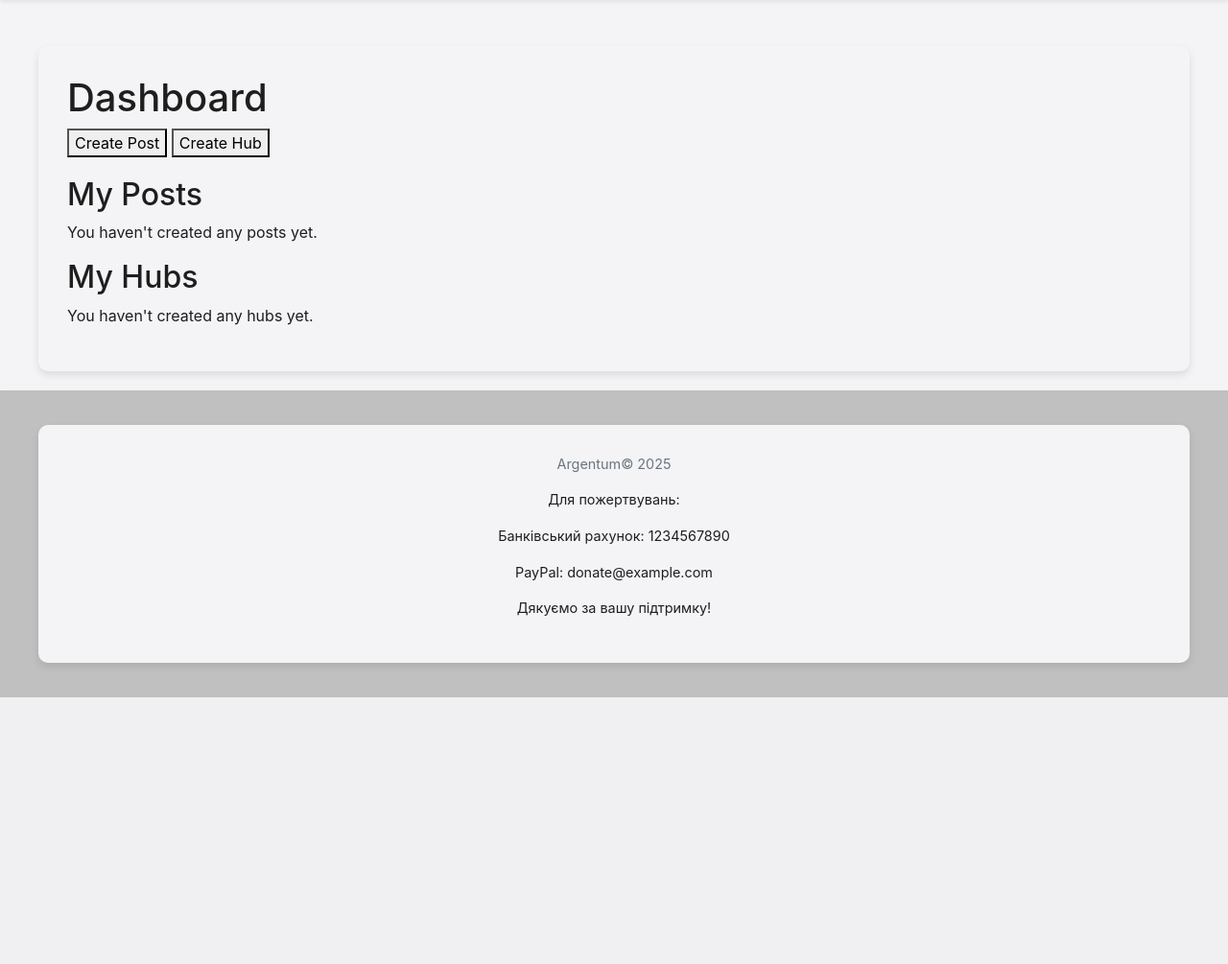
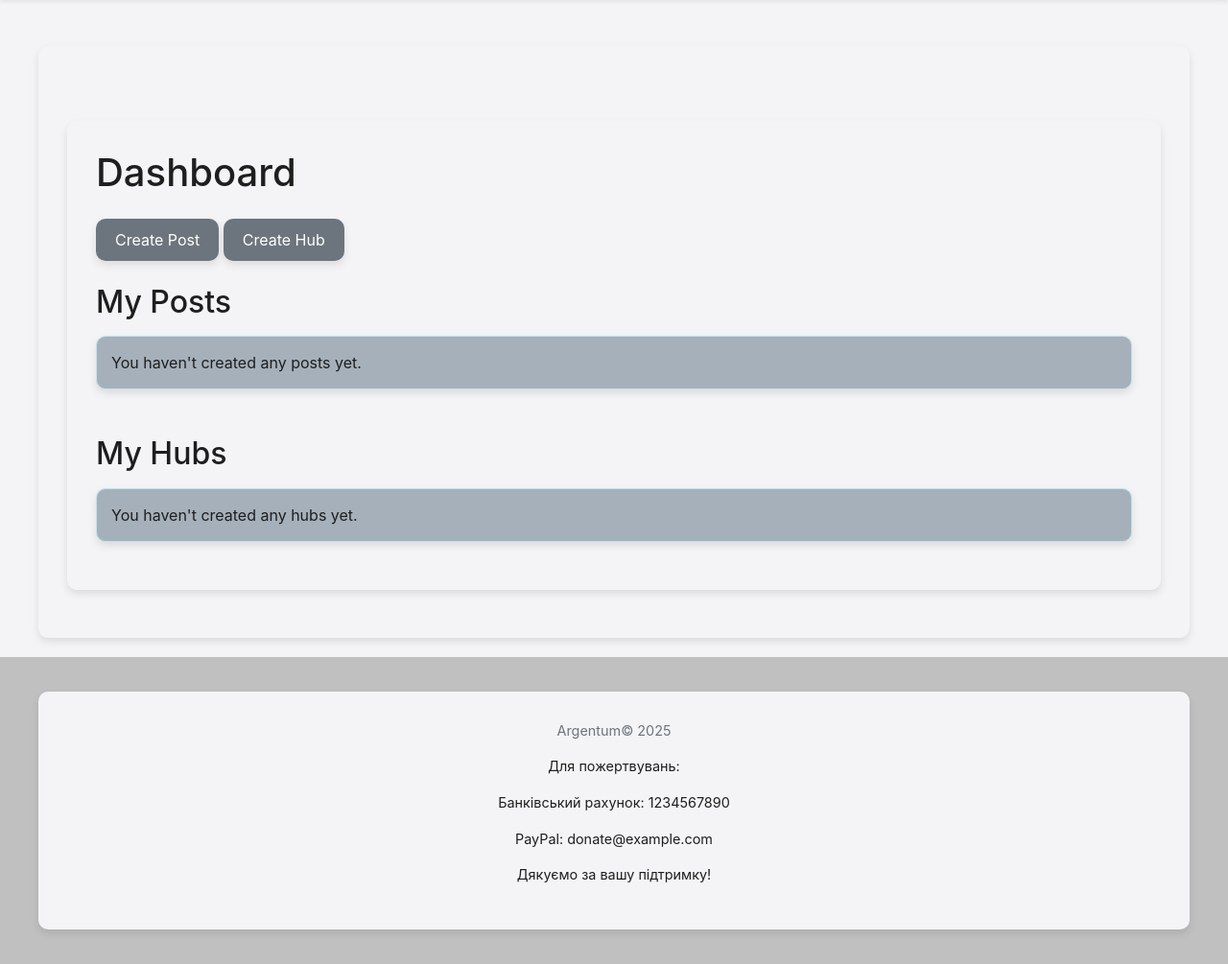
Before and after one commit to Sviat6239/Argentum, a Django app: page /dashboard/ in a window 1280 px wide. Shown: the part 76-1081 px from the top of the page at 96% size. Before the commit the page ends 803 px from the top, so only its background shows below. Run offline with Django 5.2, Linux system fonts and the light colour scheme; the visitor is signed in with stand-in values (Sample User, id 1); data that the repository does not hold is empty; some libraries are stand-ins or nearby versions.

Commit message:
refactor dashboard layout and improve styling for posts and hubs

```diff
--- a/templates/dashboard.html
+++ b/templates/dashboard.html
@@ -1,40 +1,68 @@
 {% extends 'base.html' %}
 
 {% block content %}
-  <h1>Dashboard</h1>
+<div class="container mt-5">
+  <h1 class="mb-4">Dashboard</h1>
 
-  <div style="margin-bottom: 20px;">
-    <a href="{% url 'create_post' %}"><button>Create Post</button></a>
-    <a href="{% url 'create_hub' %}"><button>Create Hub</button></a>
+  <div class="mb-4">
+    <a href="{% url 'create_post' %}" class="btn btn-primary me-2">
+      Create Post
+    </a>
+    <a href="{% url 'create_hub' %}" class="btn btn-secondary">
+      Create Hub
+    </a>
   </div>
 
-  <h2>My Posts</h2>
+  <div class="mb-5">
+    <h2 class="mb-3">My Posts</h2>
     {% if user_posts %}
-    <ul>
+    <ul class="list-group shadow-sm">
       {% for post in user_posts %}
-        <li>
-          <a href="{% url 'post_detail' post.id %}">{{ post.title }}</a>
-          (<a href="{% url 'update_post' post.id %}">Edit</a> |
-           <a href="{% url 'delete_post' post.id %}">Delete</a>)
+      <li class="list-group-item d-flex justify-content-between align-items-center">
+        <a class="text-decoration-none" href="{% url 'post_detail' post.id %}">{{ post.title }}</a>
+
+        <span>
+          <a class="btn btn-sm btn-warning me-1" href="{% url 'update_post' post.id %}">
+            Edit
+          </a>
+          <a class="btn btn-sm btn-danger" href="{% url 'delete_post' post.id %}">
+            Delete
+          </a>
+        </span>
       </li>
       {% endfor %}
     </ul>
     {% else %}
-    <p>You haven't created any posts yet.</p>
+    <div class="alert alert-info">
+      You haven't created any posts yet.
+    </div>
     {% endif %}
+  </div>
 
-  <h2>My Hubs</h2>
+  <div>
+    <h2 class="mb-3">My Hubs</h2>
     {% if user_hubs %}
-    <ul>
+    <ul class="list-group shadow-sm">
       {% for hub in user_hubs %}
-        <li>
-          <a href="{% url 'hub_detail' hub.id %}">{{ hub.title }}</a>
-          (<a href="{% url 'update_hub' hub.id %}">Edit</a> |
-           <a href="{% url 'delete_hub' hub.id %}">Delete</a>)
+      <li class="list-group-item d-flex justify-content-between align-items-center">
+        <a class="text-decoration-none" href="{% url 'hub_detail' hub.id %}">{{ hub.title }}</a>
+
+        <span>
+          <a class="btn btn-sm btn-warning me-1" href="{% url 'update_hub' hub.id %}">
+            Edit
+          </a>
+          <a class="btn btn-sm btn-danger" href="{% url 'delete_hub' hub.id %}">
+            Delete
+          </a>
+        </span>
       </li>
       {% endfor %}
     </ul>
     {% else %}
-    <p>You haven't created any hubs yet.</p>
+    <div class="alert alert-info">
+      You haven't created any hubs yet.
+    </div>
     {% endif %}
+  </div>
+</div>
 {% endblock %}
```
Lines whose indentation alone changed are shown as unchanged.
